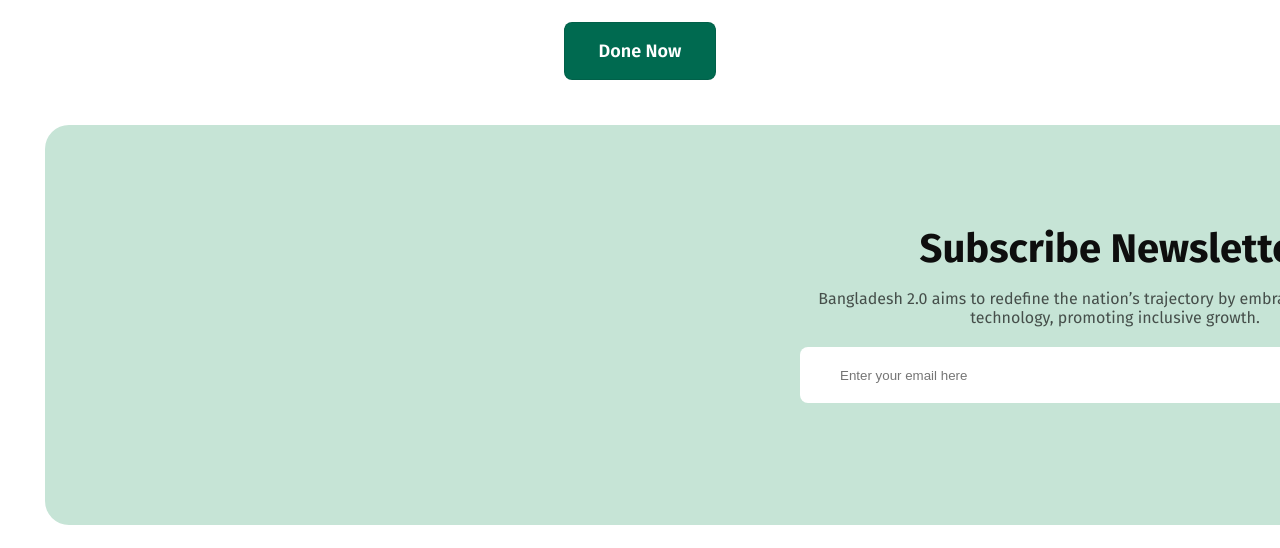
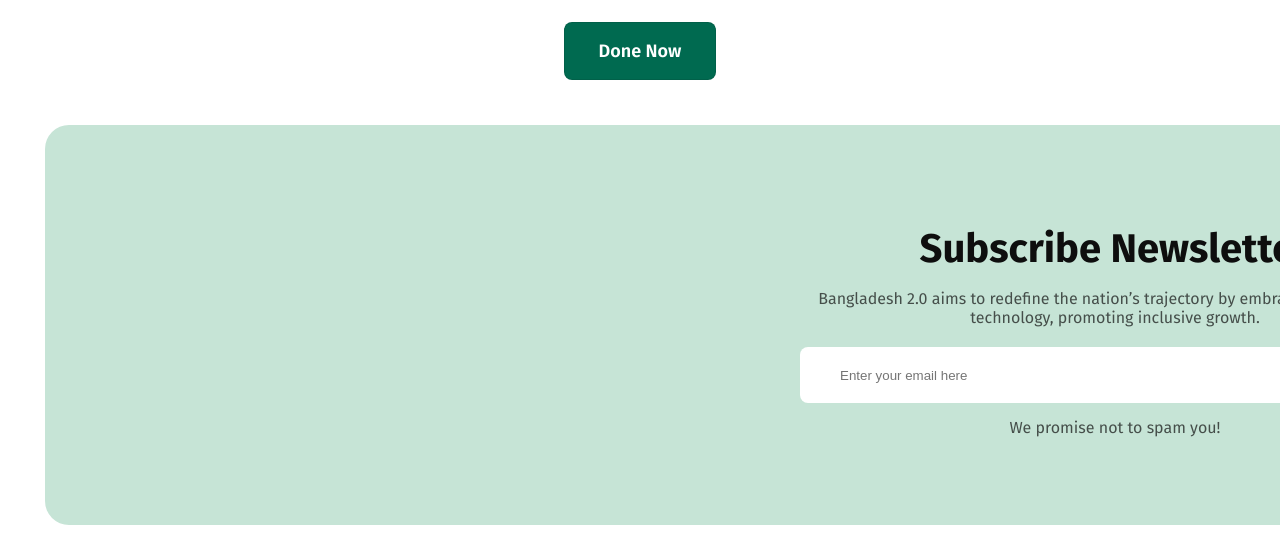
Before and after one commit to MohammedAmir322/B11A1, a plain HTML site: page index.html in a window 1280 px wide. Shown: the part 5053-5601 px from the top of the page. Drawn offline with Linux system fonts and the light colour scheme.

Commit message:
second commit

```diff
--- a/index.html
+++ b/index.html
@@ -272,6 +272,10 @@
             <div class="sub">
                 <input placeholder="Enter your email here" type="email">
                 <button>Subscribe</button>
+
+            </div>
+            <div class="pp2">
+                <p>We promise not to spam you!</p>
             </div>
         </div>
     </section>
--- a/style/style.css
+++ b/style/style.css
@@ -689,7 +689,14 @@
   margin-top: 30px;
 
 }
-
+.pp2{
+  color: #0e0e0eb3;
+font-family: Fira Sans;
+font-size: 16px;
+font-weight: 400;
+text-align: center;
+padding-top: 15px;
+}
 .tab th td{
   color: #0e0e0e;
 font-family: Fira Sans;
```
